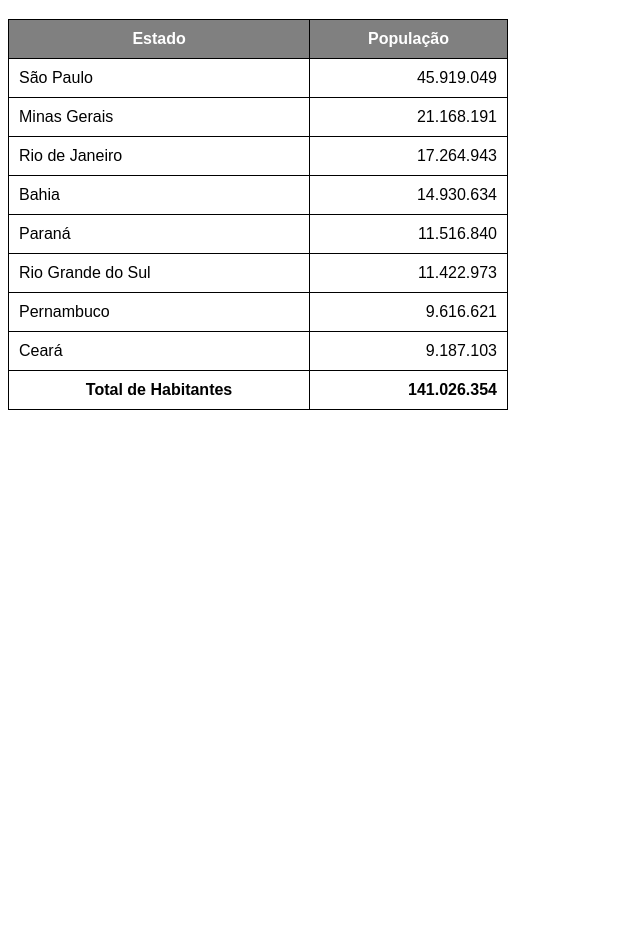
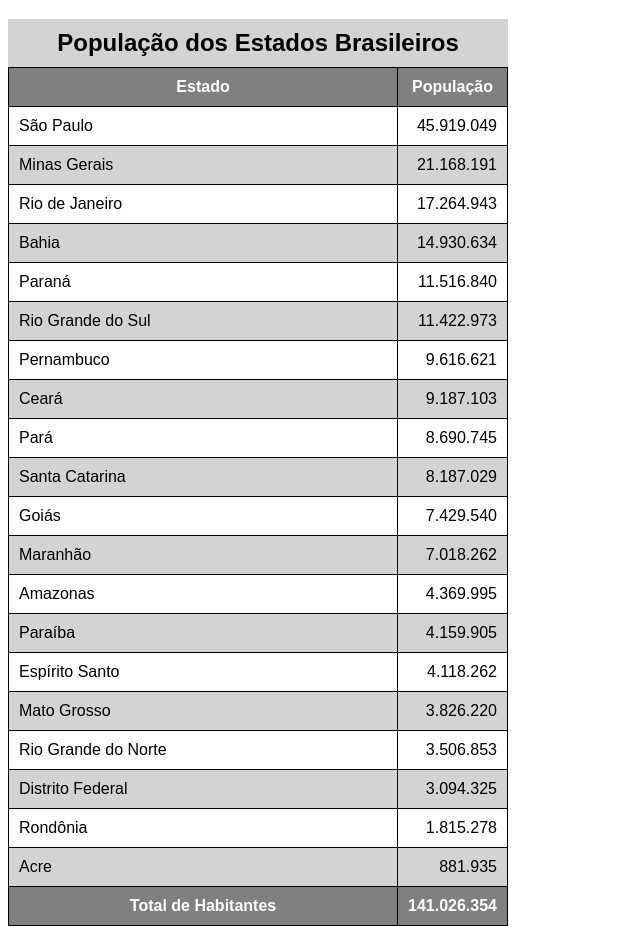
Before and after one commit to bernas-h/HTML-codes, a plain HTML site: page ex23/tabela002.html in a window 1280 px wide. Shown: the part 61-988 px from the top of the page, without its empty margins (0-640 px from the left). Before the commit the page ends 800 px from the top, so only its background shows below. Drawn offline with Linux system fonts and the light colour scheme.

Commit message:
Criaçao de tabelas

```diff
--- a/ex23/tabela002.html
+++ b/ex23/tabela002.html
@@ -11,14 +11,32 @@
         table{
             width: 500px;
             border-collapse: collapse;
+            position: relative;
         }
         td, th{
             border: 1px solid black;
             padding: 10px;
         }
-        thead{
+        caption{
+            font-size:1.5em;
+            font-weight: bold;
+            padding: 10px;
+            background-color: lightgray;
+        }
+        thead, tfoot{
             background-color: gray;
             color: white;
+        }
+        thead > tr > th{
+            position: sticky;
+            top: -1px;
+            background-color: gray;
+        }
+        tbody>tr:nth-child(odd){ /* 2n-1 */
+            background-color: white;
+        }
+        tbody>tr:nth-child(even){ /* 2n */
+            background-color: lightgray;
         }
         td.num{
             text-align: right;
@@ -30,6 +48,7 @@
     <!--
     ANATOMIA PARA TABELAS GRANDES
     TABLE
+        CAPTION
         THEAD
             TR, TD, TH
         TBODY
@@ -38,10 +57,11 @@
             TR, TD, TH
     -->
     <table>
+        <caption>População dos Estados Brasileiros</caption>
         <thead>
             <tr>
-                <th>Estado</th>
-                <th>População</th>
+                <th scope="col">Estado</th>
+                <th scope="col" style="width: 50px;">População</th>
             </tr>
         </thead>
         <tbody>
@@ -78,13 +98,67 @@
                 <td>Ceará</td>
                 <td class="num">9.187.103</td>
             </tr>
+                <tr>
+                    <td>Pará</td>
+                    <td class="num">8.690.745</td>
+                </tr>
+                <tr>
+                    <td>Santa Catarina</td>
+                    <td class="num">8.187.029</td>
+                </tr>
+                <tr>
+                    <td>Goiás</td>
+                    <td class="num">7.429.540</td>
+                </tr>
+                <tr>
+                    <td>Maranhão</td>
+                    <td class="num">7.018.262</td>
+                </tr>
+                <tr>
+                    <td>Amazonas</td>
+                    <td class="num">4.369.995</td>
+                </tr>
+                <tr>
+                    <td>Paraíba</td>
+                    <td class="num">4.159.905</td>
+                </tr>
+                <tr>
+                    <td>Espírito Santo</td>
+                    <td class="num">4.118.262</td>
+                </tr>
+                <tr>
+                    <td>Mato Grosso</td>
+                    <td class="num">3.826.220</td>
+                </tr>
+                <tr>
+                    <td>Rio Grande do Norte</td>
+                    <td class="num">3.506.853</td>
+                </tr>
+                <tr>
+                    <td>Distrito Federal</td>
+                    <td class="num">3.094.325</td>
+                </tr>
+                <tr>
+                    <td>Rondônia</td>
+                    <td class="num">1.815.278</td>
+                </tr>
+                <tr>
+                    <td>Acre</td>
+                    <td class="num">881.935</td>
+                </tr>
+
         </tbody>
         <tfoot>
             <tr>
-                <th>Total de Habitantes</th>
+                <th scope="row">Total de Habitantes</th>
                 <td class="num"><strong>141.026.354 </strong></td>
             </tr>
         </tfoot>
     </table>
+    <p>Lorem ipsum dolor sit amet consectetur, adipisicing elit. Aut vero numquam expedita exercitationem commodi quia repellat, reiciendis vitae deserunt, aperiam suscipit reprehenderit ipsam debitis. Labore sed alias magnam laboriosam libero?Lorem ipsum dolor sit amet consectetur adipisicing elit. Asperiores dolorem atque totam non fuga fugiat nemo aliquid. Repellendus, explicabo. Ullam, explicabo nihil harum numquam voluptate repellendus quis aliquid illum nisi?Lorem ipsum dolor sit, amet consectetur adipisicing elit. Placeat dolorem, autem eos, perferendis itaque quo recusandae porro at pariatur odio a necessitatibus asperiores iusto eius quasi maxime aut tempore ad. Lorem ipsum dolor sit amet consectetur adipisicing elit. Mollitia, expedita unde reprehenderit quo impedit praesentium possimus aliquid obcaecati. Velit officia eaque eveniet ad! Ratione, iste voluptatibus doloribus molestiae possimus accusantium! Lorem ipsum, dolor sit amet consectetur adipisicing elit. Neque ratione veniam pariatur accusantium voluptatem quisquam optio! Accusamus velit eos temporibus aperiam asperiores, odio laboriosam magnam aspernatur alias optio amet eveniet!</p>
+     <p>Lorem ipsum dolor sit amet consectetur, adipisicing elit. Aut vero numquam expedita exercitationem commodi quia repellat, reiciendis vitae deserunt, aperiam suscipit reprehenderit ipsam debitis. Labore sed alias magnam laboriosam libero?Lorem ipsum dolor sit amet consectetur adipisicing elit. Asperiores dolorem atque totam non fuga fugiat nemo aliquid. Repellendus, explicabo. Ullam, explicabo nihil harum numquam voluptate repellendus quis aliquid illum nisi?Lorem ipsum dolor sit, amet consectetur adipisicing elit. Placeat dolorem, autem eos, perferendis itaque quo recusandae porro at pariatur odio a necessitatibus asperiores iusto eius quasi maxime aut tempore ad. Lorem ipsum dolor sit amet consectetur adipisicing elit. Mollitia, expedita unde reprehenderit quo impedit praesentium possimus aliquid obcaecati. Velit officia eaque eveniet ad! Ratione, iste voluptatibus doloribus molestiae possimus accusantium! Lorem ipsum, dolor sit amet consectetur adipisicing elit. Neque ratione veniam pariatur accusantium voluptatem quisquam optio! Accusamus velit eos temporibus aperiam asperiores, odio laboriosam magnam aspernatur alias optio amet eveniet!</p>
+      <p>Lorem ipsum dolor sit amet consectetur, adipisicing elit. Aut vero numquam expedita exercitationem commodi quia repellat, reiciendis vitae deserunt, aperiam suscipit reprehenderit ipsam debitis. Labore sed alias magnam laboriosam libero?Lorem ipsum dolor sit amet consectetur adipisicing elit. Asperiores dolorem atque totam non fuga fugiat nemo aliquid. Repellendus, explicabo. Ullam, explicabo nihil harum numquam voluptate repellendus quis aliquid illum nisi?Lorem ipsum dolor sit, amet consectetur adipisicing elit. Placeat dolorem, autem eos, perferendis itaque quo recusandae porro at pariatur odio a necessitatibus asperiores iusto eius quasi maxime aut tempore ad. Lorem ipsum dolor sit amet consectetur adipisicing elit. Mollitia, expedita unde reprehenderit quo impedit praesentium possimus aliquid obcaecati. Velit officia eaque eveniet ad! Ratione, iste voluptatibus doloribus molestiae possimus accusantium! Lorem ipsum, dolor sit amet consectetur adipisicing elit. Neque ratione veniam pariatur accusantium voluptatem quisquam optio! Accusamus velit eos temporibus aperiam asperiores, odio laboriosam magnam aspernatur alias optio amet eveniet!</p>
+
+
 </body>
 </html>
```
Also changed, not shown: ex23/tabela003.html (added, +43 -0 lines), ex23/tabela004.html (added, +52 -0 lines), ex23/tabela005.html (added, +49 -0 lines).
